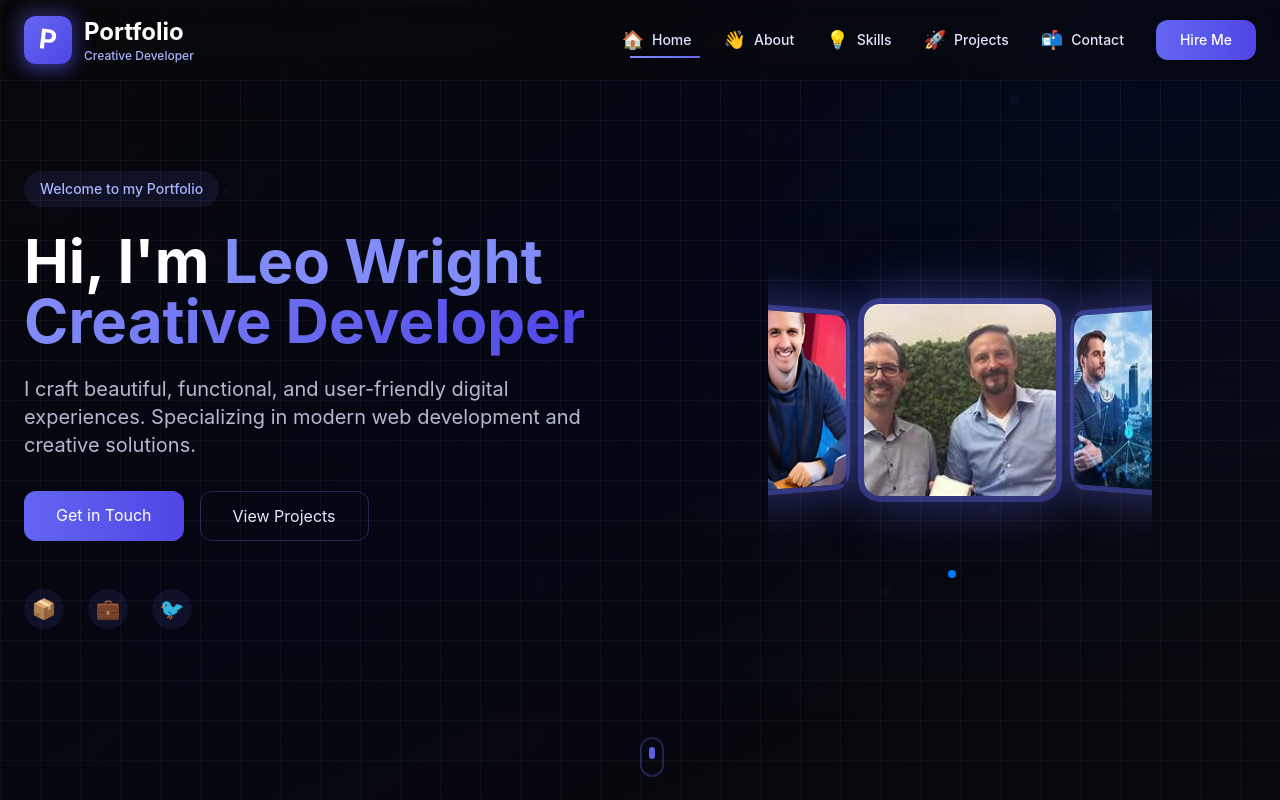
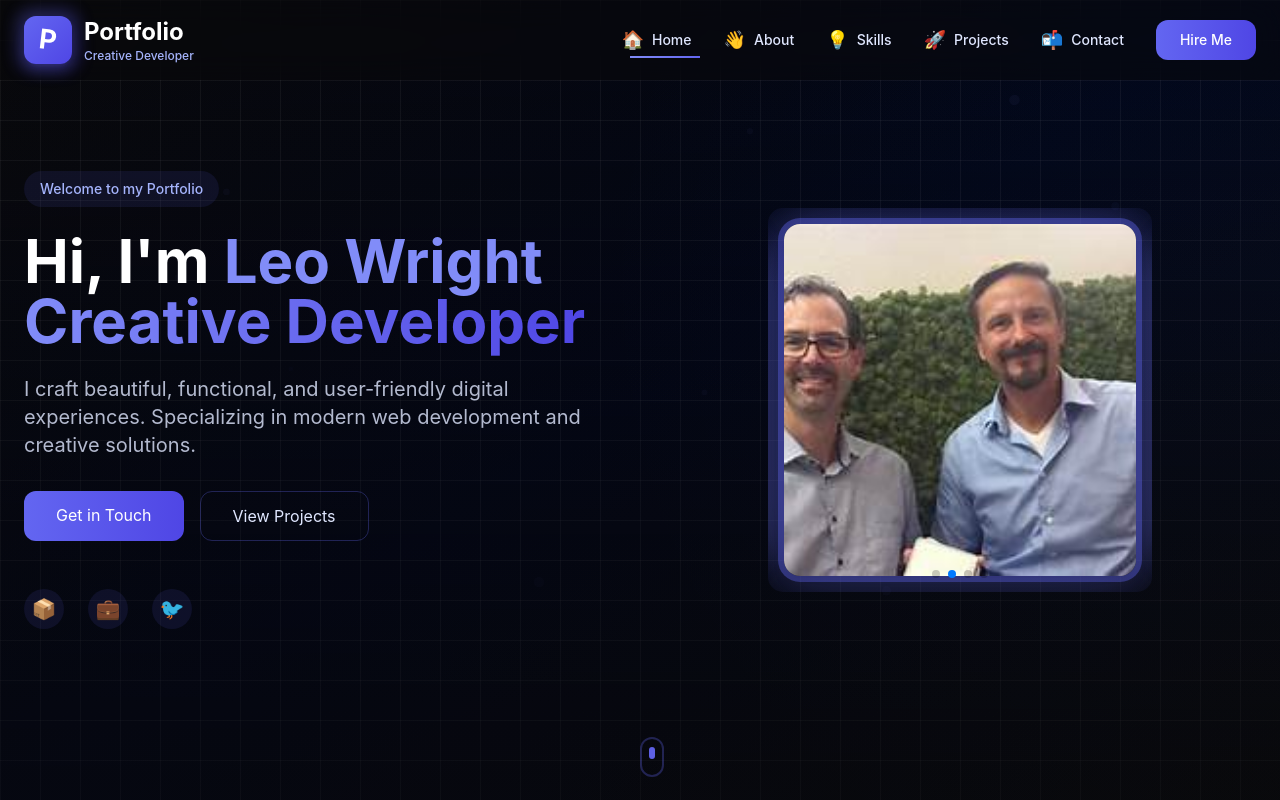
Before and after one commit to leo961011/portfolio, a React (Create React App) app: page / in a window 1280 px wide. Shown: the top 800 px of the page. Built offline with nearby package versions, Linux system fonts and the light colour scheme.

Commit message:
fixed text

```diff
--- a/src/components/Contact.js
+++ b/src/components/Contact.js
@@ -80,7 +80,7 @@ const Contact = () => {
                       d="M3 8l7.89 5.26a2 2 0 002.22 0L21 8M5 19h14a2 2 0 002-2V7a2 2 0 00-2-2H5a2 2 0 00-2 2v10a2 2 0 002 2z"
                     />
                   </svg>
-                  <span className="text-gray-600">your.email@example.com</span>
+                  <span className="text-gray-600">wright.dev1010@outlook.com</span>
                 </div>
                 <div className="flex items-center space-x-4">
                   <svg
--- a/src/components/Footer.js
+++ b/src/components/Footer.js
@@ -98,7 +98,7 @@ const Footer = () => {
         >
           <div className="flex flex-col sm:flex-row justify-between items-center gap-3 sm:gap-4">
             <p className="text-xs sm:text-sm text-indigo-100/40 text-center sm:text-left">
-              © {currentYear} Hiroshi Saito. All rights reserved.
+              © {currentYear} Leo Wright. All rights reserved.
             </p>
             <div className="flex gap-3 sm:gap-4">
               <motion.a
--- a/src/components/Hero.js
+++ b/src/components/Hero.js
@@ -210,7 +210,7 @@ const Hero = () => {
               autoplay={{ delay: 4000, disableOnInteraction: false }}
               modules={[EffectCoverflow, Pagination, Autoplay]}
               className="mySwiper w-96 h-96 md:w-96 md:h-96"
-              style={{padding: "96px", borderRadius: "15px"}}
+              style={{padding: "16px", borderRadius: "15px"}}
             >
               {cardImages.map((img, idx) => (
                 <SwiperSlide key={img}>
```
